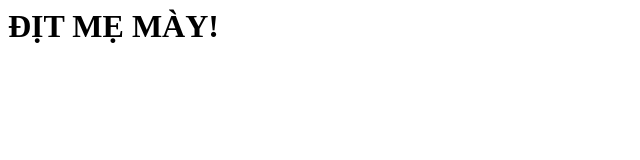
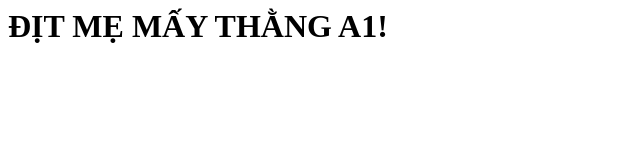
Before and after one commit to viethoangoccho513-stack/ngu1, a plain HTML site: page index.html in a window 1280 px wide. Shown: the whole page, without its empty margins (0-640 px from the left). Drawn offline with Linux system fonts and the light colour scheme.

Commit message:
Add files via upload

```diff
--- a/index.html
+++ b/index.html
@@ -1 +1 @@
-<h1>ĐỊT MẸ MÀY!</h1>
+<h1>ĐỊT MẸ MẤY THẰNG A1!</h1>
```
